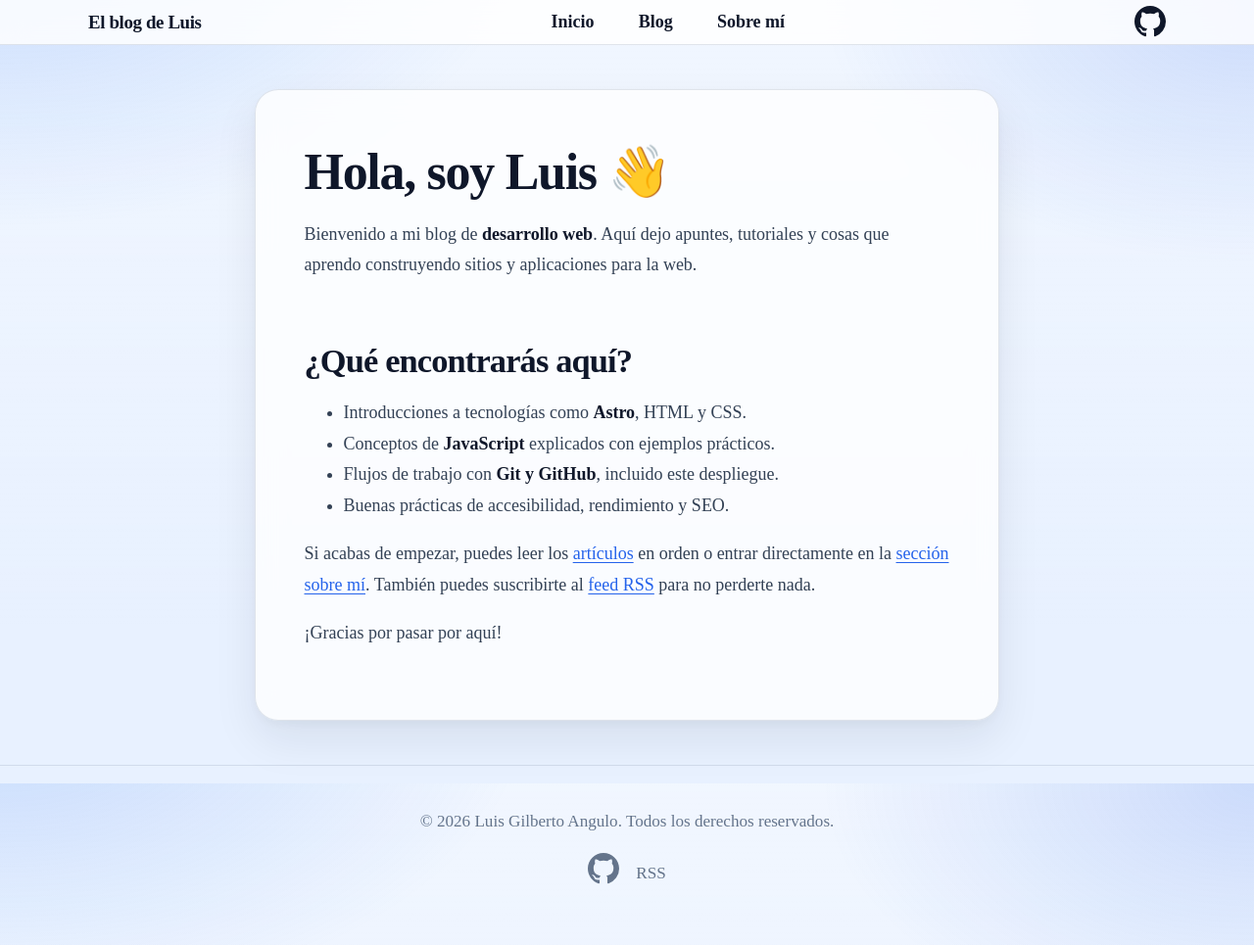
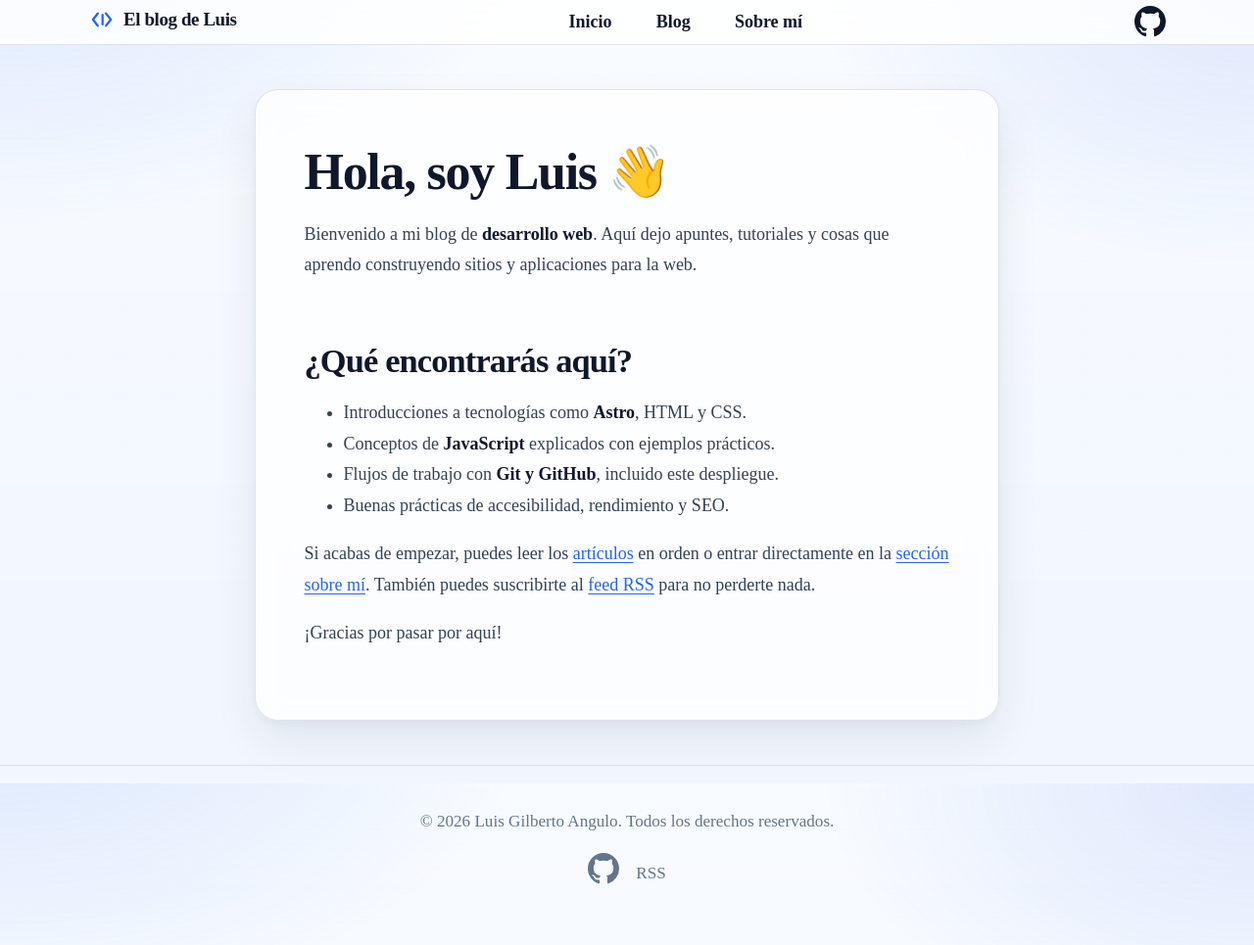
Before and after one commit to luisgilbertoangulo/blog-astro-2, an Astro site: page / in a window 1280 px wide. Shown: the whole page at 98% size. Built offline with nearby package versions, Linux system fonts and the light colour scheme; Astro itself is replaced by a stand-in of ours.

Commit message:
Suavizar el azul y añadir logo small al header

```diff
--- a/src/components/Header.astro
+++ b/src/components/Header.astro
@@ -6,7 +6,10 @@ import HeaderLink from './HeaderLink.astro';
 <header>
 	<nav>
 		<h2>
-			<a href={BASE_URL}>{SITE_TITLE}</a>
+			<a href={BASE_URL} class="brand">
+				<img src={`${BASE_URL}logo.svg`} alt="" width="28" height="28" />
+				{SITE_TITLE}
+			</a>
 		</h2>
 		<div class="internal-links">
 			<HeaderLink href={BASE_URL}>Inicio</HeaderLink>
@@ -49,6 +52,16 @@ import HeaderLink from './HeaderLink.astro';
 		font-weight: 800;
 		letter-spacing: -0.02em;
 		color: rgb(var(--black));
+	}
+	h2 a.brand {
+		display: inline-flex;
+		align-items: center;
+		gap: 0.5rem;
+	}
+	h2 img {
+		width: 28px;
+		height: 28px;
+		border-radius: 0;
 	}
 	nav {
 		display: flex;
--- a/src/styles/global.css
+++ b/src/styles/global.css
@@ -25,11 +25,11 @@ body {
 	margin: 0;
 	padding: 0;
 	text-align: left;
-	background-color: #e8f1ff;
+	background-color: #f2f7ff;
 	background-image:
-		radial-gradient(52rem 30rem at 0% -10%, rgba(59, 130, 246, 0.24), transparent 65%),
-		radial-gradient(46rem 28rem at 100% 0%, rgba(37, 99, 235, 0.18), transparent 60%),
-		linear-gradient(180deg, rgba(255, 255, 255, 0.4), transparent 40rem);
+		radial-gradient(52rem 30rem at 0% -10%, rgba(59, 130, 246, 0.16), transparent 65%),
+		radial-gradient(46rem 28rem at 100% 0%, rgba(37, 99, 235, 0.12), transparent 60%),
+		linear-gradient(180deg, rgba(255, 255, 255, 0.5), transparent 40rem);
 	background-attachment: fixed;
 	word-wrap: break-word;
 	overflow-wrap: break-word;
```
Also changed, not shown: public/logo.svg (added).
